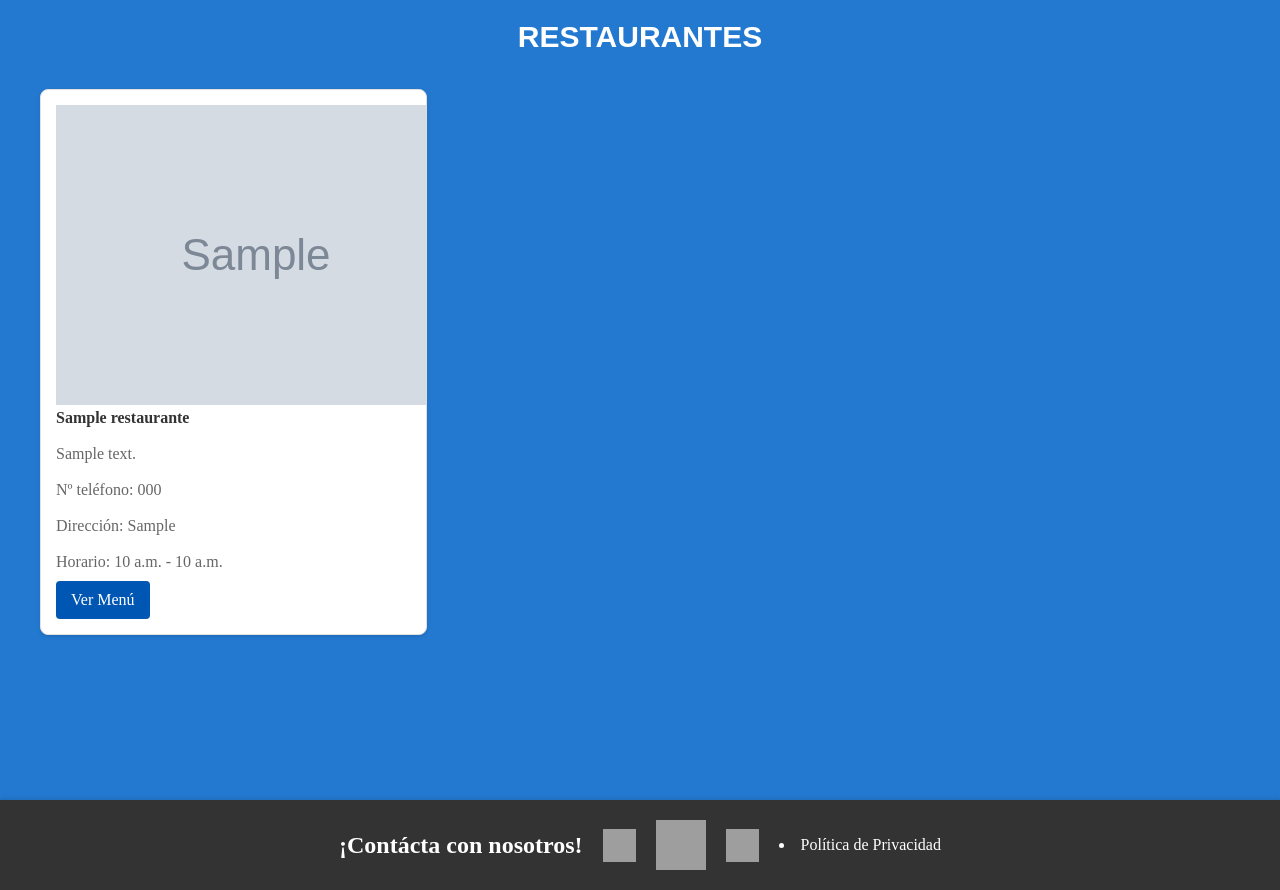
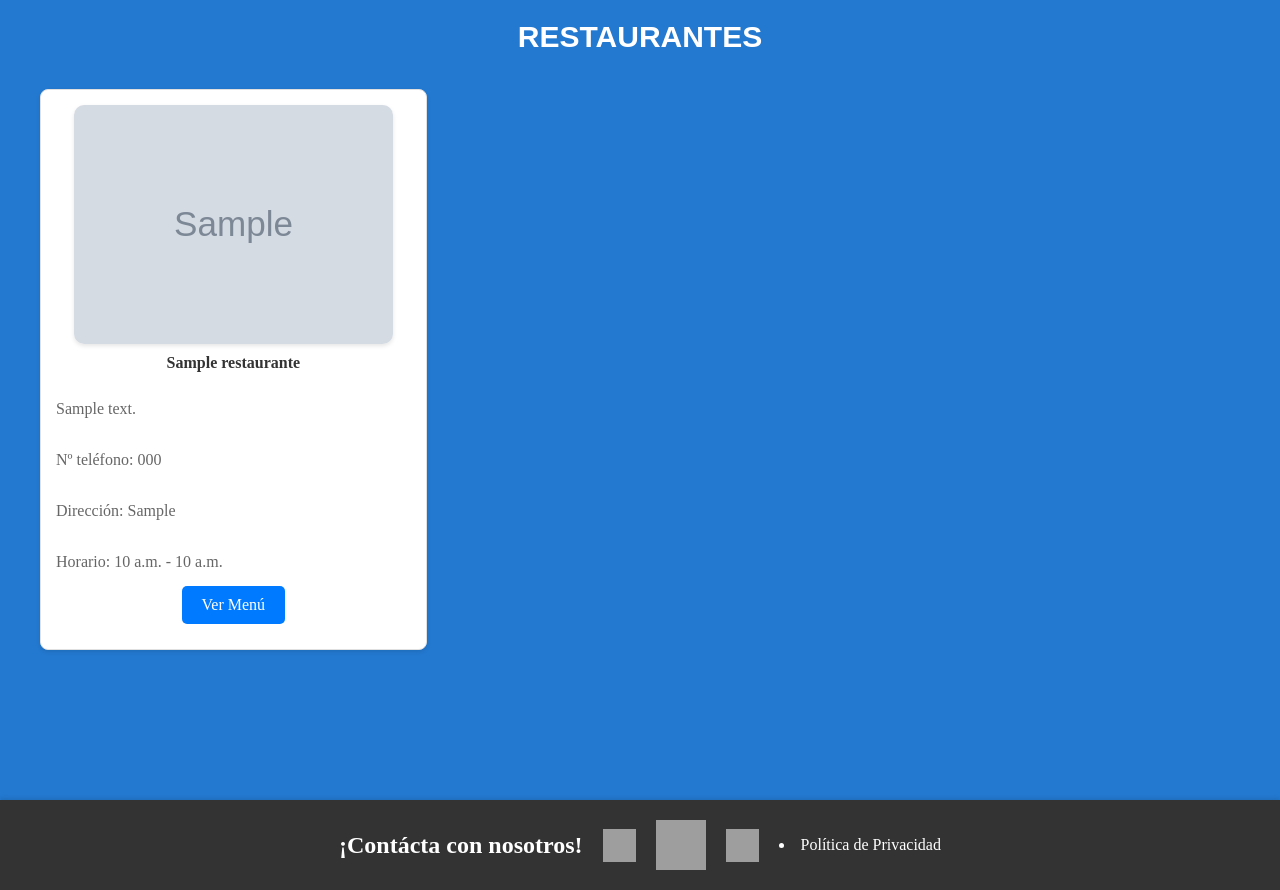
Before and after one commit to Bastiaan777/BAMP-APP, a Django app: template AppBamp/templates/restaurantes.html in a window 1280 px wide. Shown: the part 77-967 px from the top of the page. Run offline with Django 4.2, Linux system fonts and the light colour scheme; the template is opened without the code that fills it: values that come from a table or form of the project are taken from there, others are empty; tables that the repository leaves empty hold one stand-in row (values such as "Sample post"); grey boxes marked "Sample" are stand-in pictures; grey boxes are pictures that could not be loaded.

Commit message:
css restaurante
css restaurante mejorado

```diff
--- a/AppBamp/static/css/restaurantes.css
+++ b/AppBamp/static/css/restaurantes.css
@@ -5,7 +5,6 @@ body {
   background-size: cover;
   margin: 0 auto;
 }
-
 
 .contenedor-restaurantes {
   display: grid;
@@ -29,10 +28,18 @@ body {
   box-shadow: 0 4px 8px rgba(0, 0, 0, 0.2);
 }
 
-.imagen-restaurante {
-  width: 100%;
-  height: auto;
+.info-restaurante img {
   display: block;
+  margin-left: auto;
+  margin-right: auto;
+  max-width: 90%;
+  border-radius: 10px;
+  box-shadow: 0 2px 4px rgba(0, 0, 0, 0.1);
+}
+
+.info-restaurante img:hover {
+  transform: scale(1.05);
+  transition: transform 0.3s ease-in-out;
 }
 
 .info-restaurante {
@@ -42,27 +49,34 @@ body {
 .info-restaurante h4 {
   margin-top: 0;
   color: #333;
+  text-align: center;
+  margin-top: 10px;
+  margin-bottom: 10px;
 }
 
 .info-restaurante p {
   color: #666;
+  text-align: justify;
+  margin-bottom: 15px;
 }
 
 .btn-ver-menu {
   text-decoration: none;
-  background-color: #0056b3;
+  background-color: #007bff;
   color: white;
-  padding: 10px 15px;
-  display: inline-block;
-  border-radius: 4px;
-  margin-top: 10px;
-  transition: background-color 0.2s ease-in-out;
+  padding: 10px 20px;
+  display: block;
+  width: max-content;
+  margin: 10px auto;
+  border-radius: 5px;
+  transition: background-color 0.3s ease-in-out;
 }
 
 .btn-ver-menu:hover {
-  background-color: #003d82;
+  background-color: #0056b3;
 }
-h3{
+
+h3 {
   font-family: 'Arial', sans-serif;
   font-size: 30px;
   color: white;
```
